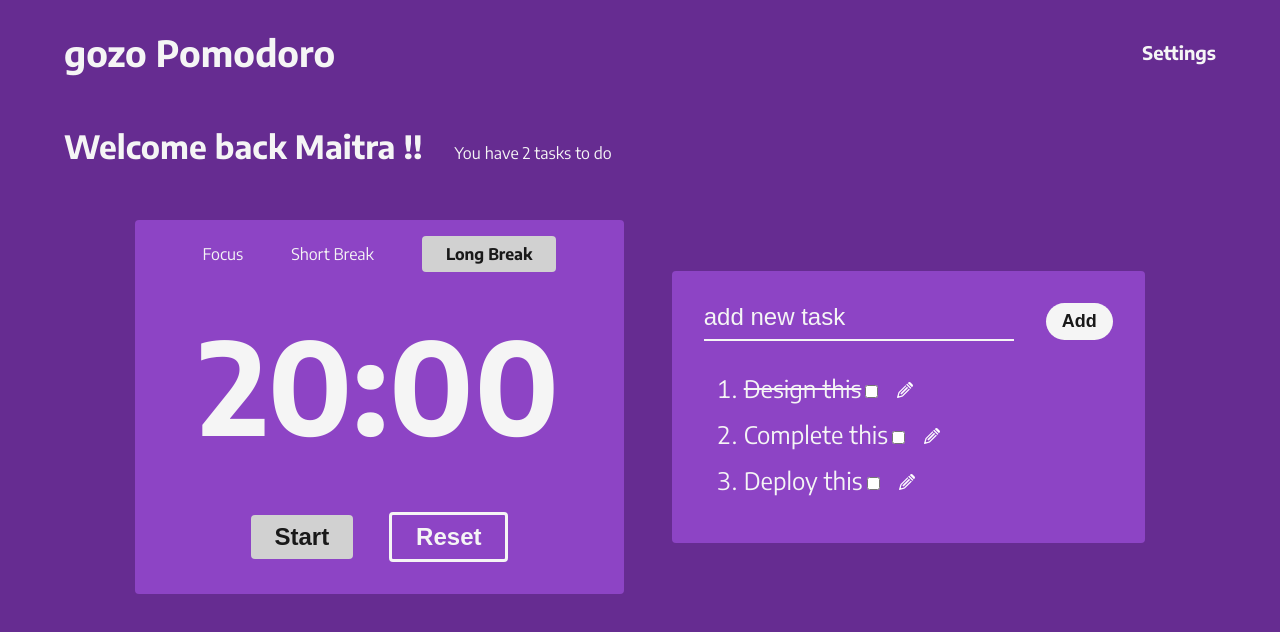
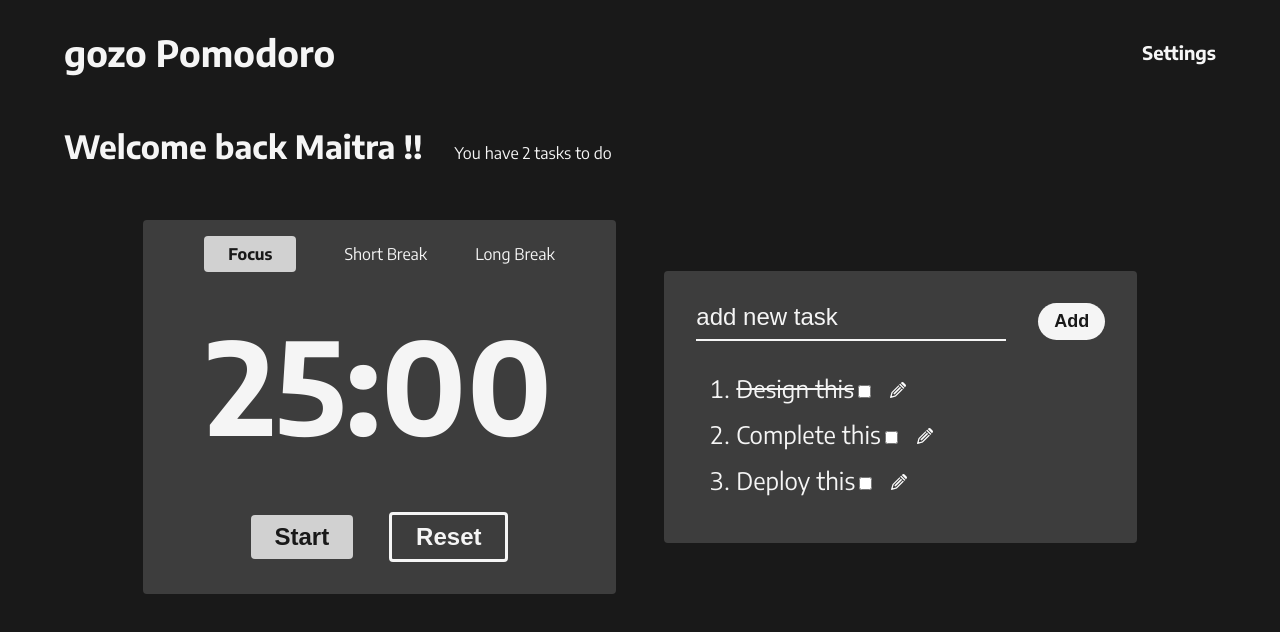
Before and after one commit to maitrakhatri/gozo-pomodoro-static, a plain HTML site: page index.html in a window 1280 px wide. Drawn offline with Linux system fonts and the light colour scheme.

Commit message:
changes css

```diff
--- a/index.html
+++ b/index.html
@@ -27,12 +27,12 @@
     <main>
         <div class="timer-container">
             <div class="modes">
-                <span>Focus</span>
+                <span id="active">Focus</span>
                 <span>Short Break</span>
-                <span id="active">Long Break</span>
+                <span>Long Break</span>
             </div>
             <div class="timer">
-                <span>20:00</span>
+                <span>25:00</span>
             </div>
             <div class="actions">
                 <button id="primary">Start</button>
--- a/style.css
+++ b/style.css
@@ -13,8 +13,8 @@
     --light-red: #F94E65;
     --light-blue: #73ABE7;
 
-    --primary-dark: var(--purple);
-    --primary-light: var(--light-purple);
+    --primary-dark: var(--gray);
+    --primary-light: var(--light-gray);
 }
 
 ::placeholder {
```
